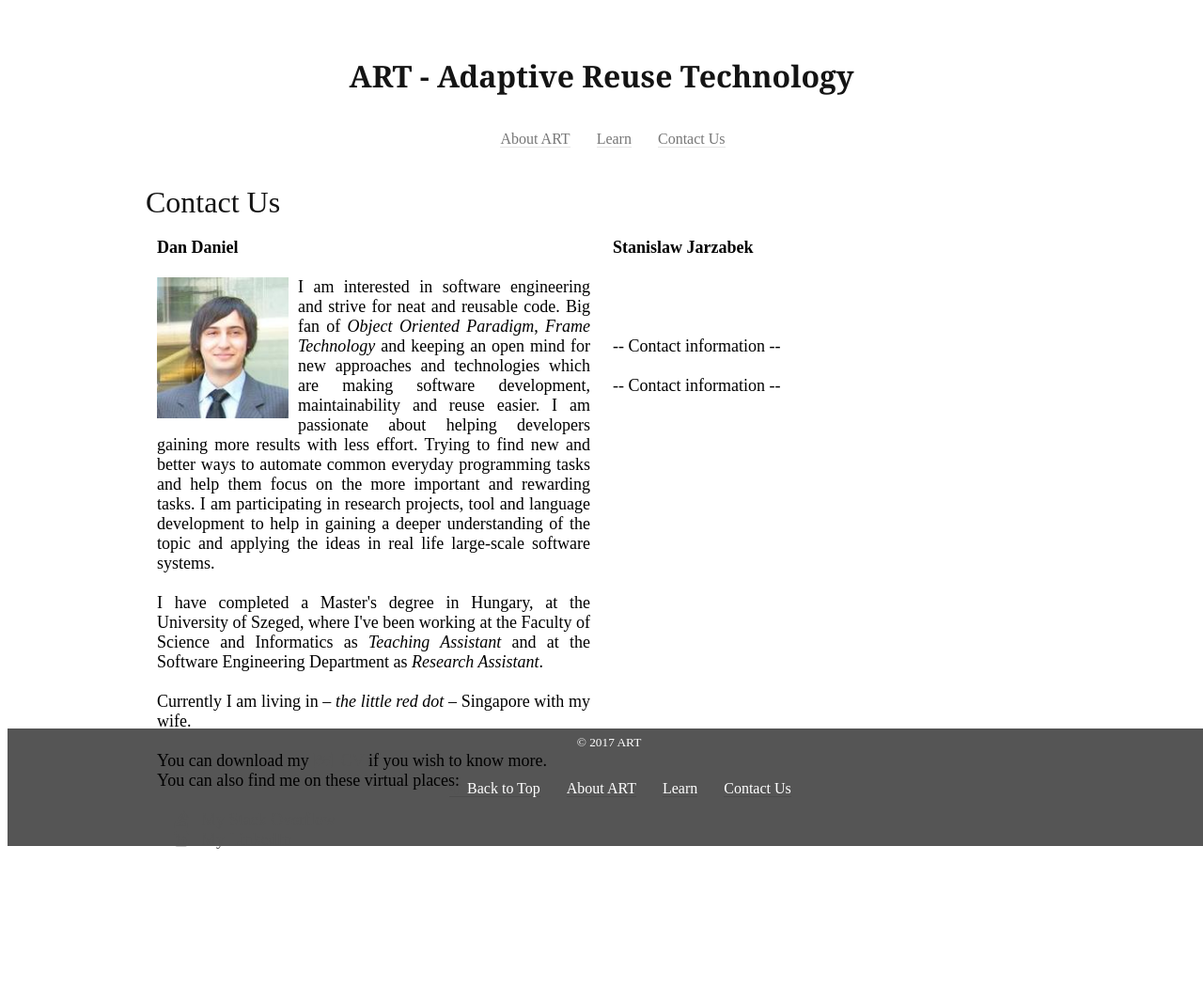
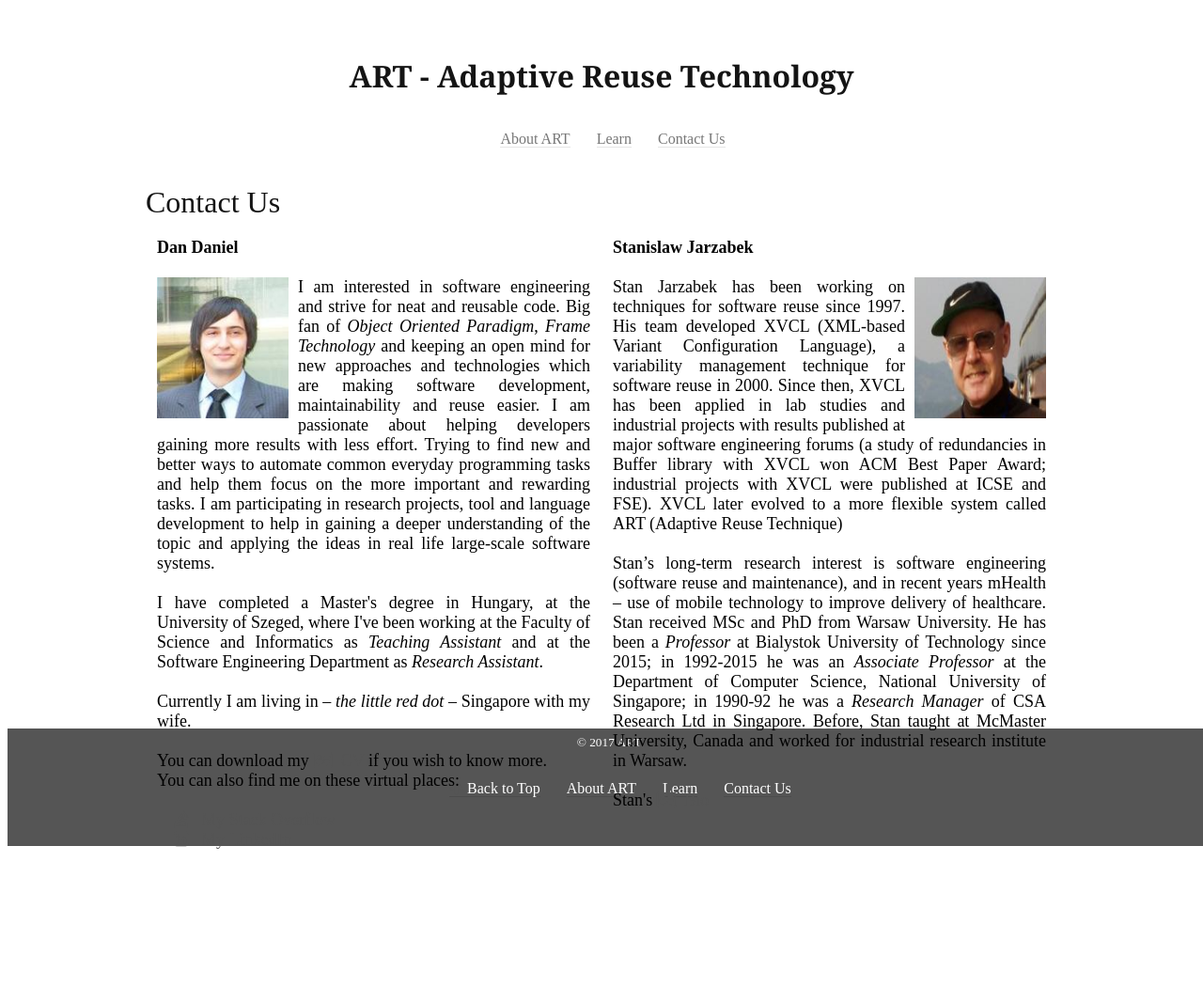
Before and after one commit to art-processor/jekyll_art-processor.github.io, a Jekyll site: the page contact/index.html, which Jekyll copies as it is, in a window 1280 px wide. Shown: the whole page at 94% size. Built offline with Jekyll 4.4.1, drawn with Linux system fonts in a browser that asks for light colours.

Commit message:
stan bio
stan bio

```diff
--- a/contact/index.html
+++ b/contact/index.html
@@ -22,11 +22,19 @@
         color: #555;
       }
 
-      #pimg {
+      #pimg1 {
         height: 150px;
         width: 150px;
         padding-right: 10px;
         float: left;
+        margin-bottom: 0;
+      }
+
+	  #pimg2 {
+        height: 150px;
+        width: 150px;
+        padding-left: 10px;
+        float: right;
         margin-bottom: 0;
       }
   </style>
@@ -66,7 +74,7 @@
         <div class="col col-md-6 col-xs-6 leftcol">
             <p>
                 <b>Dan Daniel</b><br><br>
-                <img id="pimg" width="120px" src="../img/ddan.jpg"/>
+                <img id="pimg1" width="120px" src="../img/ddan.jpg"/>
                 I am interested in software engineering and strive for neat and reusable code. Big fan of <i>Object Oriented Paradigm</i>, <i>Frame Technology</i> and keeping an open mind for new approaches and technologies which are making software development, maintainability and reuse easier.
                 I am passionate about helping developers gaining more results with less effort. Trying to find new and better ways to automate common everyday programming tasks and help them focus on the more important and rewarding tasks.
                 I am participating in research projects, tool and language development to help in gaining a deeper understanding of the topic and applying the ideas in real life large-scale software systems. <br><br>
@@ -74,7 +82,7 @@
                 I have completed a Master's degree in Hungary, at the University of Szeged, where I've been working at the Faculty of Science and Informatics as <i>Teaching Assistant</i> and at the Software Engineering Department as <i>Research Assistant</i>.<br><br>
                 Currently I am living in &ndash; <i>the little red dot</i> &ndash; Singapore with my wife.<br><br>
 
-                You can download my <a target="_blank" href="../data/DAN_DANIEL_CV_2016_11_01.pdf"><i class="fa fa-address-card-o" aria-hidden="true"></i>&nbsp; CV</a> if you wish to know more. <br>
+                You can download my <a target="_blank" href="../data/DAN_DANIEL_CV_2017_05_06.pdf"><i class="fa fa-address-card-o" aria-hidden="true"></i>&nbsp; CV</a> if you wish to know more. <br>
                 You can also find me on these virtual places: <br>
                 <br>&nbsp;&nbsp;&nbsp;&nbsp;<a target="_blank" href="http://stackoverflow.com/users/3278822/ddan"><i class="fa fa-stack-overflow" aria-hidden="true"></i>&nbsp;&nbsp; My Stack Overflow </a>
                 <br>&nbsp;&nbsp;&nbsp;&nbsp;<a target="_blank" href="https://www.linkedin.com/in/dan-daniel"><i class="fa fa-linkedin-square" aria-hidden="true"></i>&nbsp;&nbsp; My LinkedIn </a> <br><br>
@@ -82,10 +90,15 @@
         </div>
         <div class="col col-md-6 col-xs-6 rightcol">
             <p>
-                <b>Stanislaw Jarzabek</b> <br> <br>  <br> <br>  <br>
-                -- Contact information -- <br>  <br>
-                -- Contact information -- <br>  <br>
-                <br><br><br><br><br>
+                <b>Stanislaw Jarzabek</b><br><br>
+				<img id="pimg2" width="120px" src="../img/stanj.jpg"/>
+				Stan Jarzabek has been working on techniques for software reuse since 1997. His team developed XVCL (XML-based Variant Configuration Language), a variability management technique for software reuse in 2000. Since then, XVCL has been applied in lab studies and industrial projects with results published at major software engineering forums (a study of redundancies in Buffer library with XVCL won ACM Best Paper Award; industrial projects with XVCL were published at ICSE and FSE). XVCL later evolved to a more flexible system called ART (Adaptive Reuse Technique) <br><br>
+				Stan’s long-term research interest is software engineering (software reuse and maintenance), and in recent years mHealth – use of mobile technology to improve delivery of healthcare.
+				Stan received MSc and PhD from Warsaw University. He has been a <i>Professor</i> at Bialystok University of Technology since 2015; in 1992-2015 he was an  <i>Associate Professor</i>  at the Department of Computer Science, National University of Singapore;  in 1990-92 he was a <i>Research Manager</i> of CSA Research Ltd in Singapore. Before, Stan taught at McMaster University, Canada and worked for industrial research institute in Warsaw. <br><br>
+
+				Stan's <a target="_blank" href="http://p.wi.pb.edu.pl/en/stanj/biocv"><i class="fa fa-address-card-o" aria-hidden="true"></i>&nbsp; Bio</a>
+
+				<br><br><br><br><br><br>
             </p>
         </div>
       </div>
```
Also changed, not shown: img/stanj.jpg (added), 1 other file.
